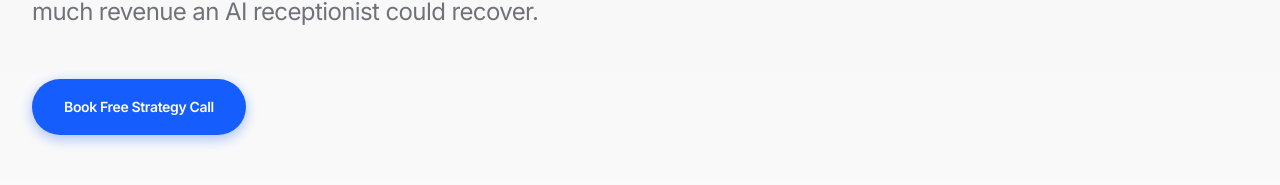
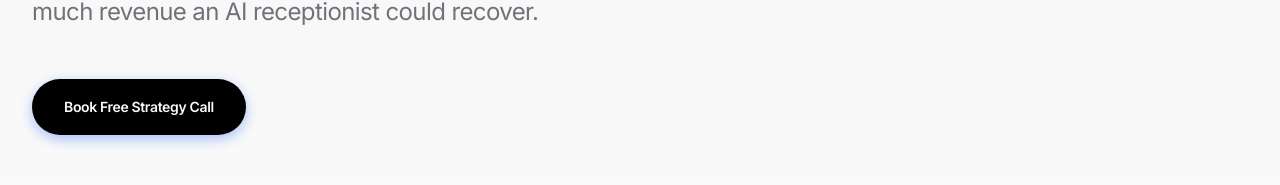
Before and after one commit to Engrritik/agency-web, a Next.js app: page /solutions in a window 1280 px wide. Shown: the part 1868-2053 px from the top of the page. Built offline with nearby package versions, Linux system fonts and the light colour scheme.

Commit message:
Update button hover effects to transition to blue

```diff
--- a/app/about/page.tsx
+++ b/app/about/page.tsx
@@ -145,7 +145,7 @@ export default function About() {
           </div>
           <h2 className="text-4xl md:text-6xl lg:text-7xl font-bold tracking-[-0.04em] mb-12 text-foreground">Ready to automate your clinic?</h2>
           <Link href="/contact">
-            <Button size="lg" className="h-14 px-8 text-base shadow-[0_4px_14px_0_rgba(37,99,235,0.39)] hover:scale-[1.02] transition-transform rounded-full bg-blue-600 text-white hover:bg-blue-700">Book Free Strategy Call</Button>
+            <Button size="lg" className="h-14 px-8 text-base shadow-[0_4px_14px_0_rgba(37,99,235,0.39)] hover:scale-[1.02] transition-transform rounded-full ">Book Free Strategy Call</Button>
           </Link>
         </FadeIn>
       </div>
--- a/app/demo/page.tsx
+++ b/app/demo/page.tsx
@@ -338,7 +338,7 @@ export default function Demo() {
             Book a call with our engineers and we&apos;ll build a live prototype tailored to your specific clinical workflows.
           </p>
           <Link href="/contact">
-            <Button size="lg" className="h-14 px-8 text-base shadow-[0_4px_14px_0_rgba(37,99,235,0.39)] hover:scale-[1.02] transition-transform rounded-full bg-blue-600 text-white hover:bg-blue-700">Book Free Strategy Call</Button>
+            <Button size="lg" className="h-14 px-8 text-base shadow-[0_4px_14px_0_rgba(37,99,235,0.39)] hover:scale-[1.02] transition-transform rounded-full ">Book Free Strategy Call</Button>
           </Link>
         </FadeIn>
       </div>
--- a/app/solutions/page.tsx
+++ b/app/solutions/page.tsx
@@ -89,7 +89,7 @@ export default function Solutions() {
               Let our engineers analyze your call volume and show you exactly how much revenue an AI receptionist could recover.
             </p>
             <Link href="/contact">
-              <Button size="lg" className="h-14 px-8 text-base shadow-[0_4px_14px_0_rgba(37,99,235,0.39)] hover:scale-[1.02] transition-transform rounded-full bg-blue-600 text-white hover:bg-blue-700">
+              <Button size="lg" className="h-14 px-8 text-base shadow-[0_4px_14px_0_rgba(37,99,235,0.39)] hover:scale-[1.02] transition-transform rounded-full ">
                 Book Free Strategy Call
               </Button>
             </Link>
--- a/components/FloatingCTA.tsx
+++ b/components/FloatingCTA.tsx
@@ -44,7 +44,7 @@ export default function FloatingCTA() {
           }}
           className="rounded-full"
         >
-          <Button size="lg" className="shadow-[0_4px_14px_0_rgba(37,99,235,0.39)] rounded-full px-6 py-6 font-semibold bg-blue-600 text-white hover:bg-blue-700">
+          <Button size="lg" className="shadow-[0_4px_14px_0_rgba(37,99,235,0.39)] rounded-full px-6 py-6 font-semibold ">
             Book Strategy Call
           </Button>
         </motion.div>
--- a/components/ui/Button.tsx
+++ b/components/ui/Button.tsx
@@ -13,7 +13,7 @@ const Button = forwardRef<HTMLButtonElement, ButtonProps>(
     const baseStyles = "inline-flex items-center justify-center rounded-full text-sm font-semibold transition-colors focus-visible:outline-none focus-visible:ring-2 focus-visible:ring-blue-600/50 disabled:pointer-events-none disabled:opacity-50 relative overflow-hidden tracking-tight";
 
     const variants = {
-      primary: "bg-blue-600 text-white hover:bg-blue-700 shadow-[0_4px_14px_0_rgba(37,99,235,0.39)]",
+      primary: "bg-foreground text-background hover:bg-blue-600 hover:text-white shadow-[0_4px_14px_0_rgba(0,0,0,0.1)] hover:shadow-[0_4px_14px_0_rgba(37,99,235,0.39)]",
       secondary: "bg-black/5 text-foreground hover:bg-black/10",
       outline: "border border-border bg-transparent hover:bg-black/5 text-foreground",
       ghost: "hover:bg-black/5 hover:text-foreground text-foreground",
```
